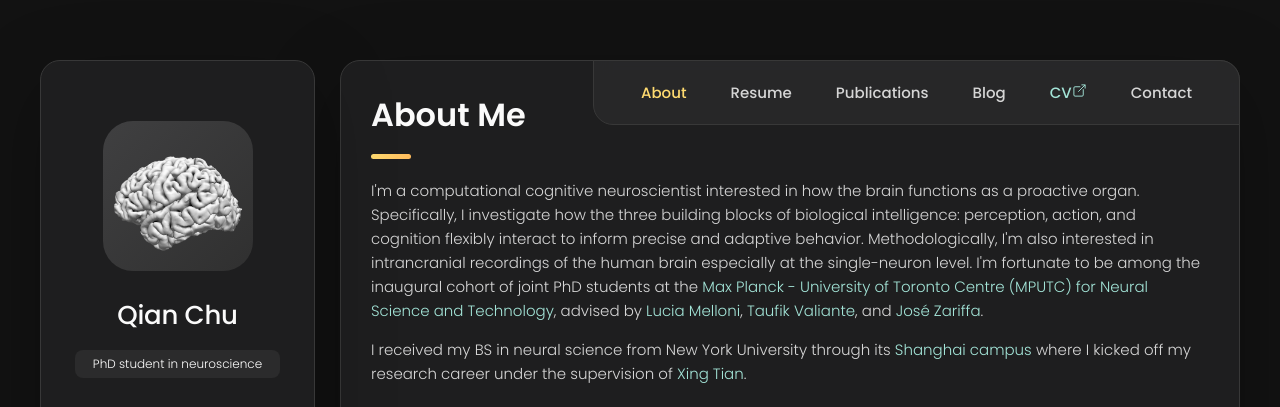
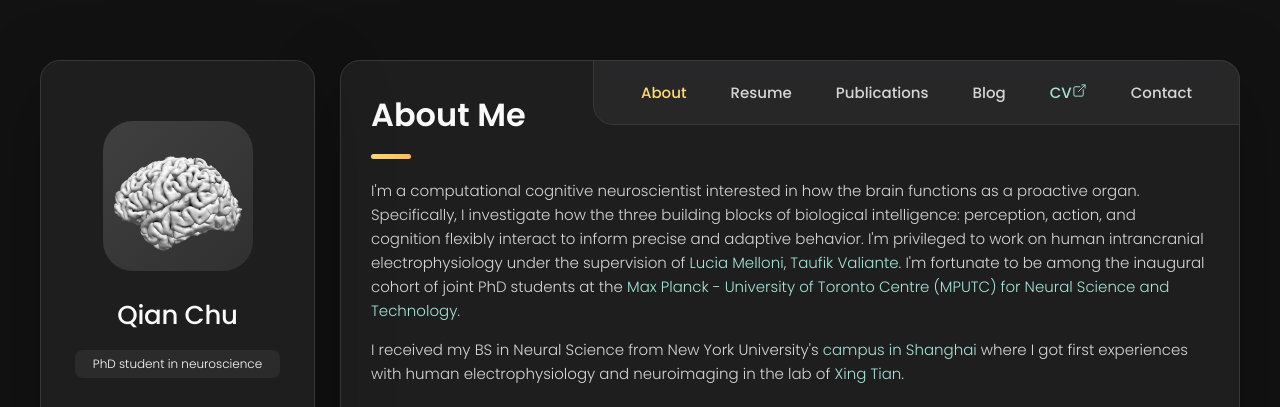
Before and after one commit to JGHartel/qian-chu.github.io, a plain HTML site: page index.html in a window 1280 px wide. Shown: the top 407 px of the page. Drawn offline with nearby package versions, Linux system fonts and the light colour scheme.

Commit message:
Update index.html

```diff
--- a/index.html
+++ b/index.html
@@ -196,25 +196,23 @@
             Specifically, I investigate how the three building blocks
             of biological intelligence: perception, action, and cognition
             flexibly interact to inform precise and adaptive behavior.
-            Methodologically, I'm also interested in intrancranial recordings
-            of the human brain especially at the single-neuron level.
+            I'm privileged to work on human intrancranial electrophysiology
+            under the supervision of
+            <a href="https://www.aesthetics.mpg.de/en/the-institute/people/lucia-melloni-en.html" style="display: inline;" >
+              Lucia Melloni</a>,
+            <a href="https://www.uhnresearch.ca/researcher/taufik-valiante" style="display: inline;" >
+              Taufik Valiante</a>.
             I'm fortunate to be among the inaugural cohort of joint PhD students
             at the
             <a href="https://mpc.utoronto.ca/" style="display: inline;">
-              Max Planck - University of Toronto Centre (MPUTC) for Neural Science and Technology</a>, advised by
-            <a href="https://www.aesthetics.mpg.de/en/the-institute/people/lucia-melloni-en.html" style="display: inline;" >
-              Lucia Melloni</a>,
-            <a href="https://www.uhnresearch.ca/researcher/taufik-valiante" style="display: inline;" >
-              Taufik Valiante</a>, and
-            <a href="https://bme.utoronto.ca/faculty-research/core-faculty/jose-zariffa/" style="display: inline;" >
-              José Zariffa</a>.
+              Max Planck - University of Toronto Centre (MPUTC) for Neural Science and Technology</a>.
           </p>
 
           <p>
-            I received my BS in neural science from New York University through its
+            I received my BS in Neural Science from New York University's
             <a href="https://shanghai.nyu.edu/" style="display: inline;">
-              Shanghai campus
-            </a> where I kicked off my research career under the supervision of
+              campus in Shanghai
+            </a> where I got first experiences with human electrophysiology and neuroimaging in the lab of
             <a href="https://shanghai.nyu.edu/academics/faculty/directory/xing-tian" style="display: inline;">
               Xing Tian</a>.
           </p>
```
